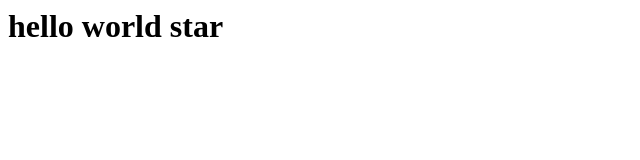
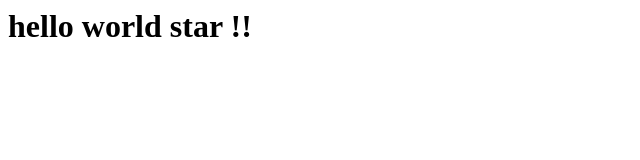
Before and after one commit to priyankith/coursera-tests, a plain HTML site: page index.html in a window 1280 px wide. Shown: the full height of the page, 0-640 px from the left. Drawn offline with Linux system fonts and the light colour scheme.

Commit message:
First Web File.v1

```diff
--- a/index.html
+++ b/index.html
@@ -3,6 +3,6 @@
         <meta charset="utf-8">
     </head>
     <body>
-        <h1>hello world star</h1>
+        <h1>hello world star !!</h1>
     </body>
 </html>
```
